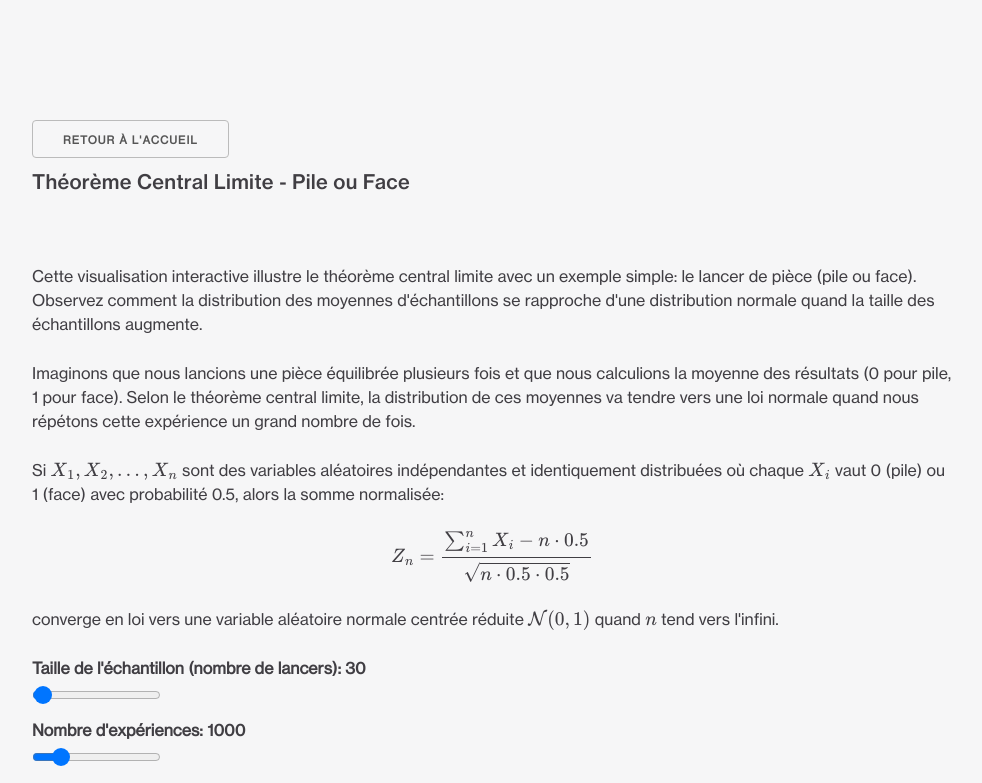
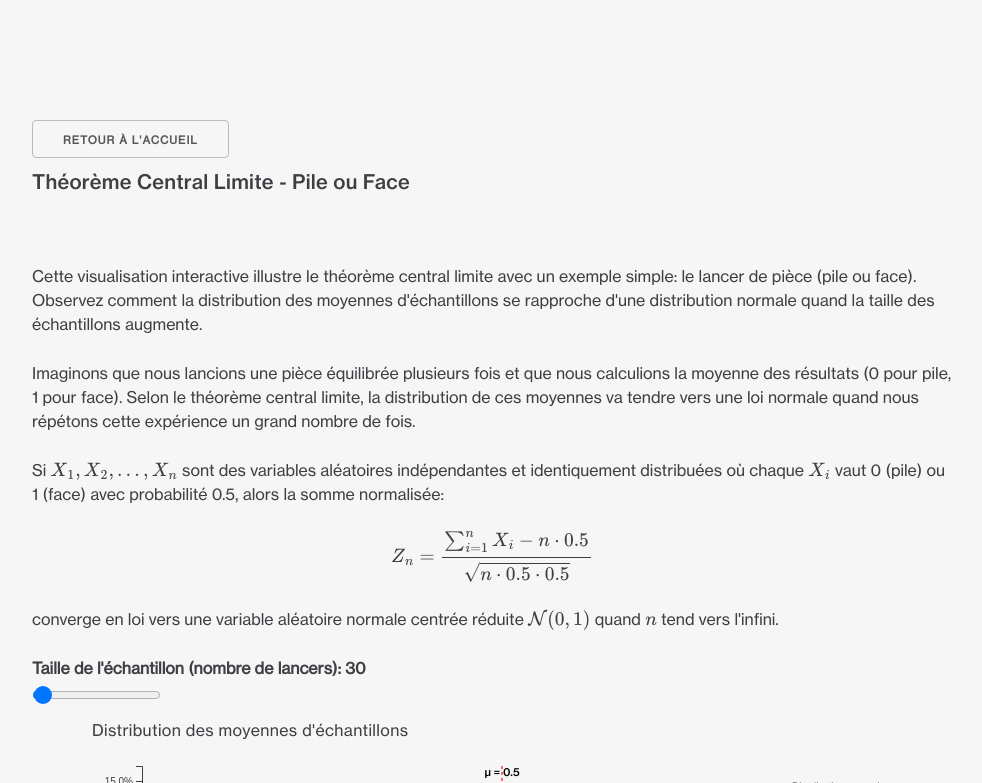
Before and after one commit to hadrienbigoballand/website, a plain HTML site: page central-limit-theorem.html in a window 1280 px wide. Shown: the top 783 px of the page, without its empty margins (148-1130 px from the left). Drawn offline with nearby package versions, Linux system fonts and the light colour scheme.

Commit message:
Simplified simulation.

```diff
--- a/central-limit-theorem.html
+++ b/central-limit-theorem.html
@@ -46,13 +46,6 @@
             <input type="range" id="sample-size" min="1" max="1000" value="30" step="1">
           </div>
         </div>
-
-        <div class="control-group">
-          <label for="num-experiments">Nombre d'expériences: <span id="num-experiments-value">1000</span></label>
-          <div class="slider-container">
-            <input type="range" id="num-experiments" min="100" max="5000" value="1000" step="100">
-          </div>
-        </div>
       </div>
 
       <div class="visualization-single animated fadeIn four">
@@ -93,7 +86,7 @@
     document.addEventListener('DOMContentLoaded', function() {
       // Variables et configurations
       let sampleSize = parseInt(document.getElementById('sample-size').value);
-      let numExperiments = parseInt(document.getElementById('num-experiments').value);
+      const numExperiments = 10000; // Nombre d'expériences fixé à 10000
       let svg, width, height;
 
       // Fonction pour initialiser ou rafraîchir la taille du SVG
@@ -365,12 +358,6 @@
         updateVisualization();
       });
 
-      document.getElementById('num-experiments').addEventListener('input', function() {
-        numExperiments = parseInt(this.value);
-        document.getElementById('num-experiments-value').textContent = numExperiments;
-        updateVisualization();
-      });
-
       // Gestion du redimensionnement de la fenêtre
       let resizeTimeout;
       function handleResize() {
```
